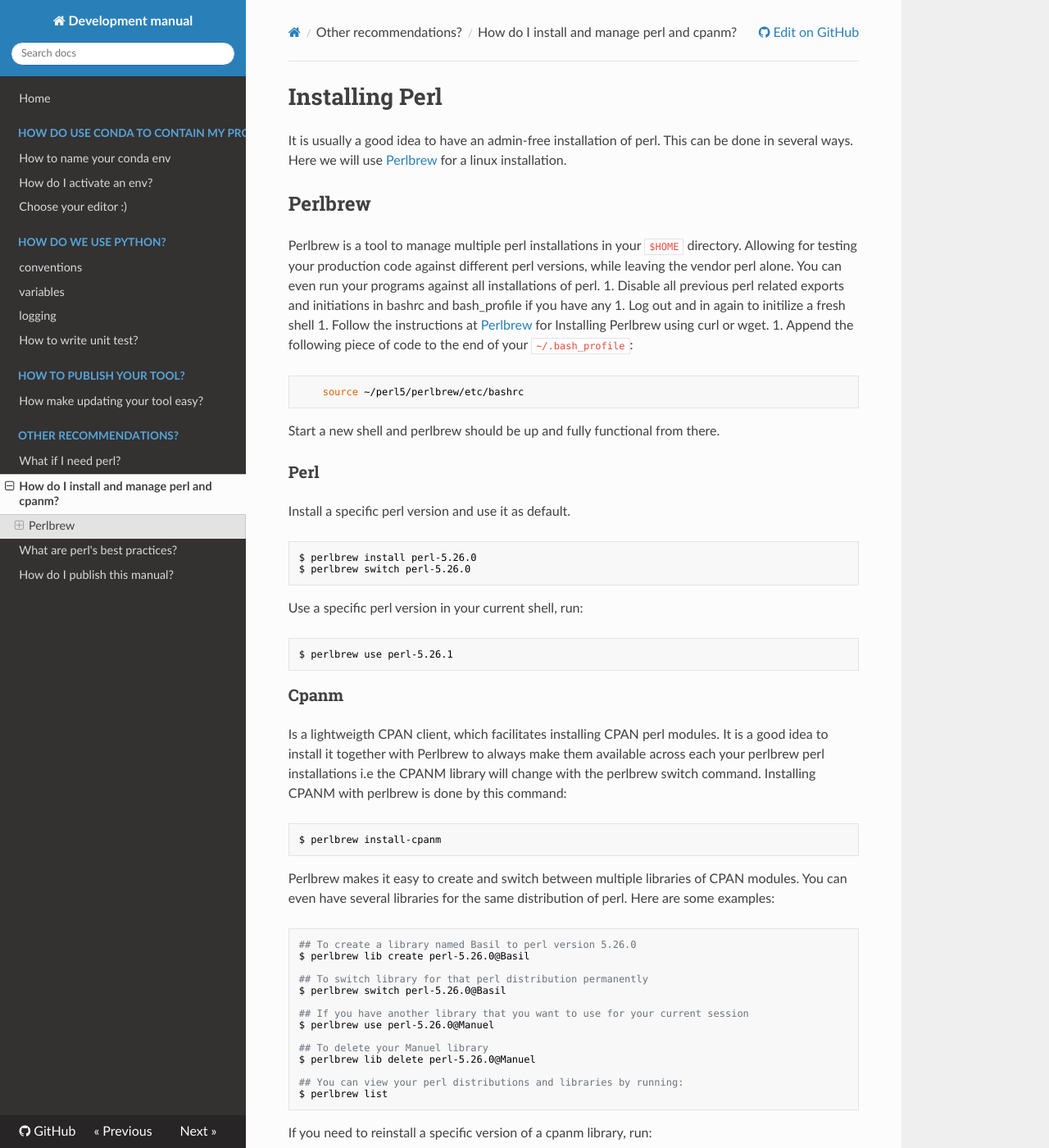
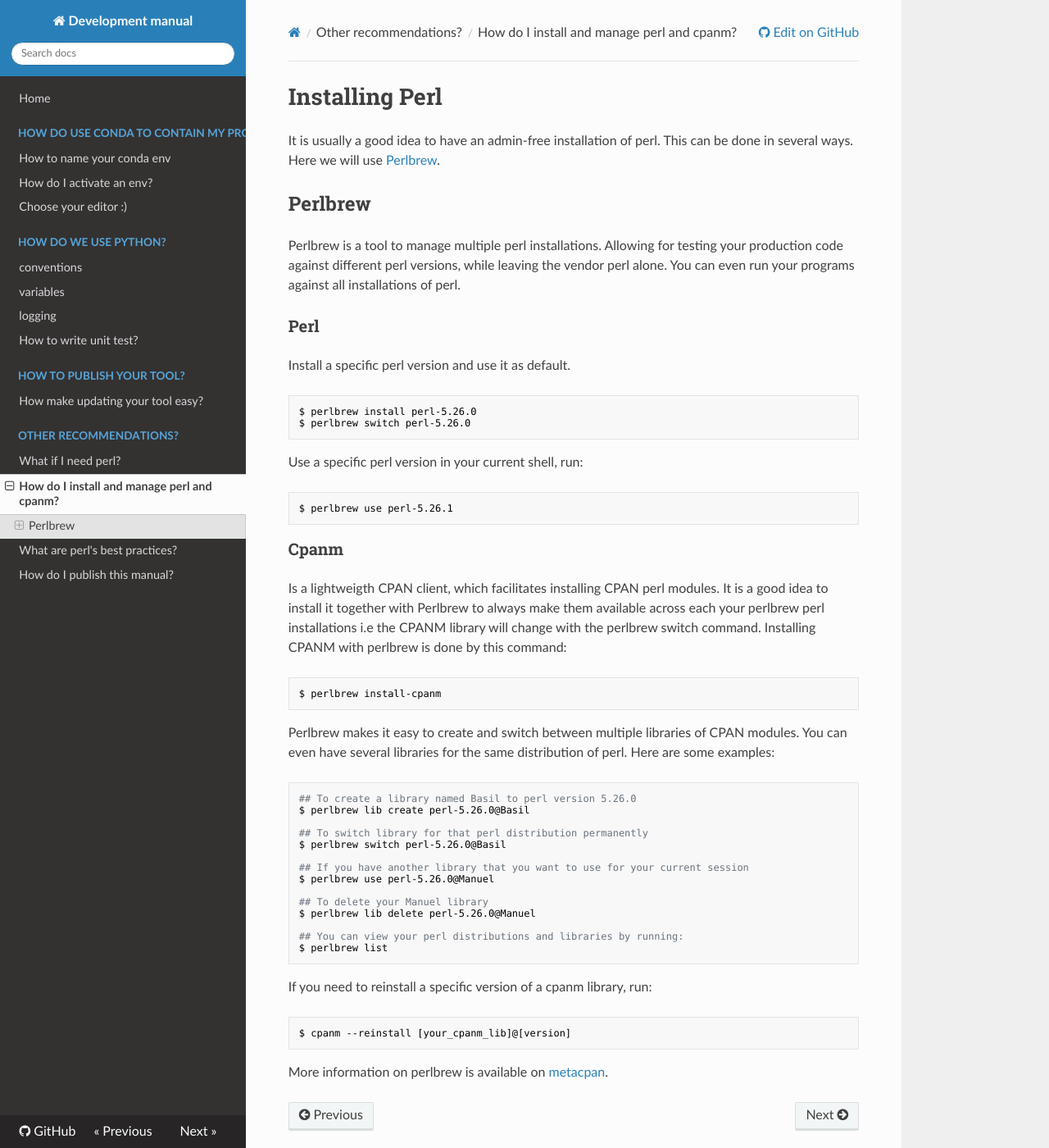
Before and after one commit to ingkebil/development, an MkDocs documentation site: the page built from docs/perl/installation/installation.md, in a window 1280 px wide and 1400 px high. Shown: the whole window at 82% size. Built offline with MkDocs 1.6.1, drawn with Linux system fonts in a browser that asks for light colours; nearby versions of some CDN libraries; some of the changed text lies outside the part shown.

Commit message:
Rm perlbrew installation

````diff
--- a/docs/perl/installation/installation.md
+++ b/docs/perl/installation/installation.md
@@ -1,16 +1,8 @@
 # Installing Perl
-It is usually a good idea to have an admin-free installation of perl. This can be done in several ways. Here we will use [Perlbrew] for a linux installation.
+It is usually a good idea to have an admin-free installation of perl. This can be done in several ways. Here we will use [Perlbrew].
 
 ## Perlbrew
-Perlbrew is a tool to manage multiple perl installations in your `$HOME` directory. Allowing for testing your production code against different perl versions, while leaving the vendor perl alone. You can even run your programs against all installations of perl.
-1. Disable all previous perl related exports and initiations in bashrc and bash_profile if you have any
-1. Log out and in again to initilize a fresh shell
-1. Follow the instructions at [Perlbrew] for Installing Perlbrew using curl or wget.
-1. Append the following piece of code to the end of your `~/.bash_profile`:
-```Bash
-    source ~/perl5/perlbrew/etc/bashrc
-```
-Start a new shell and perlbrew should be up and fully functional from there.
+Perlbrew is a tool to manage multiple perl installations. Allowing for testing your production code against different perl versions, while leaving the vendor perl alone. You can even run your programs against all installations of perl.
 
 ### Perl
 Install a specific perl version and use it as default.
@@ -53,7 +45,7 @@ If you need to reinstall a specific version of a cpanm library, run:
 $ cpanm --reinstall [your_cpanm_lib]@[version]
 ```
 
-More information on perlbrew is available here:
-https://metacpan.org/pod/distribution/App-perlbrew/bin/perlbrew
+More information on perlbrew is available on [metacpan].
 
 [Perlbrew]: https://perlbrew.pl
+[metacpan]: https://metacpan.org/pod/distribution/App-perlbrew/bin/perlbrew
````
